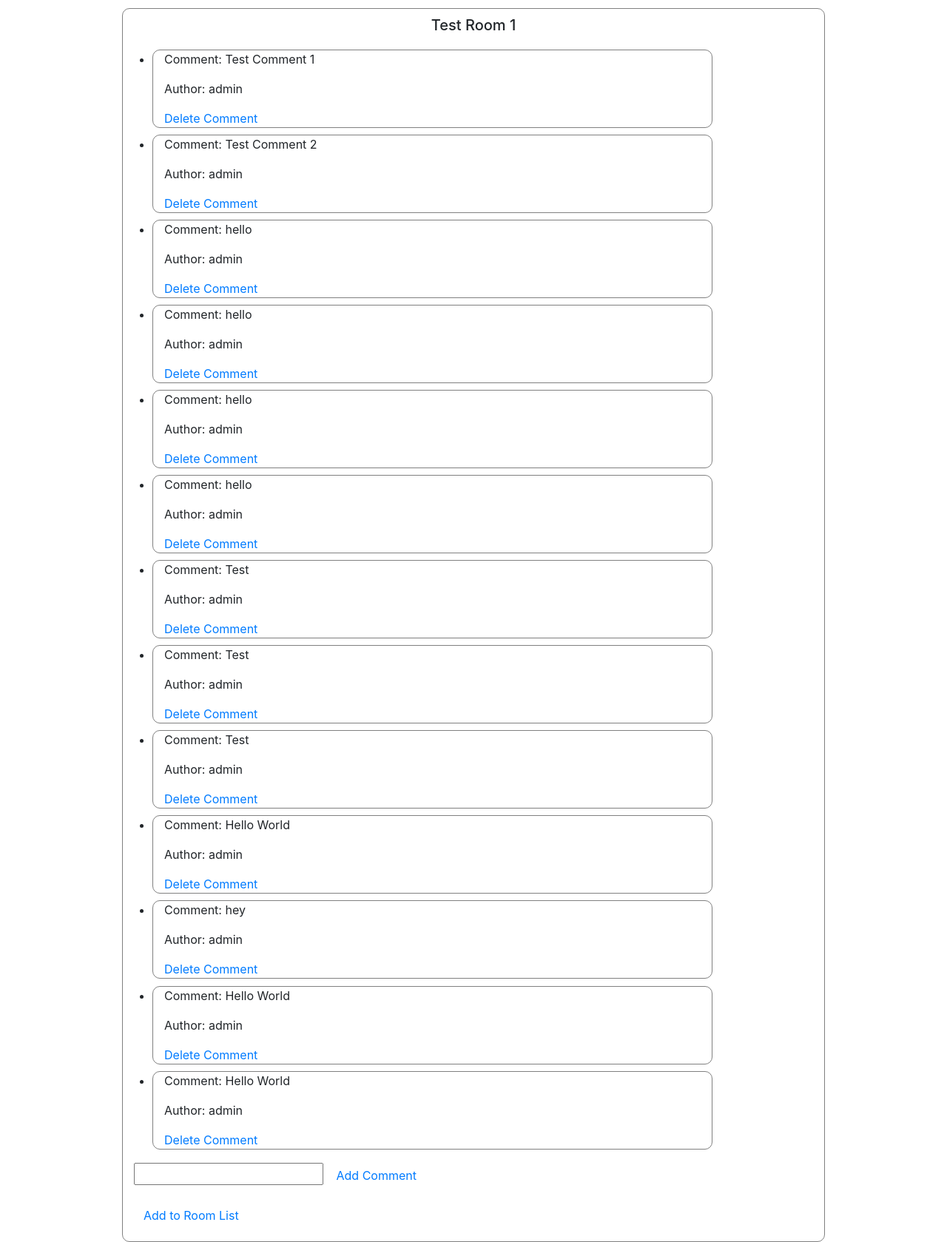
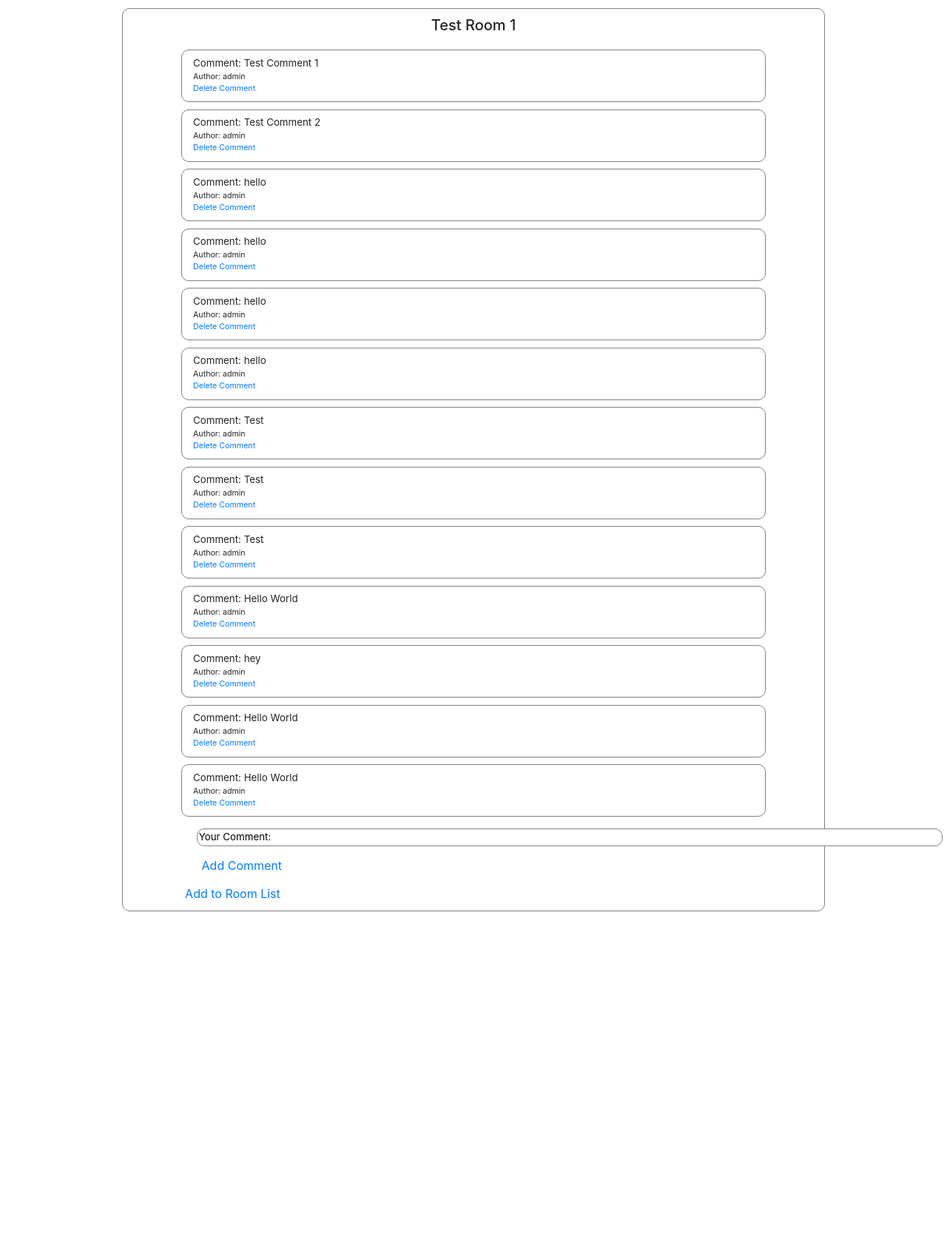
Before and after one commit to CalebCraigo/8-2-1-Chatrooms, a Django app: page /1/ in a window 1280 px wide. Shown: the part 40-1719 px from the top of the page at 74% size. After the commit the page ends 1272 px from the top, so only its background shows below. Run offline with Django 3.2, Linux system fonts and the light colour scheme; a user stored in the database is signed in; data comes from the database, SQL or seed files in the repository; some libraries are stand-ins or nearby versions.

Commit message:
updated chatroom styles

```diff
--- a/rooms/static/rooms/base.css
+++ b/rooms/static/rooms/base.css
@@ -28,8 +28,54 @@ body {
   margin-top: 1%;
 }
 
+.chat_list{
+  padding-left: 0;
+}
+
 .chat_bubble {
   border: solid .5px grey;
   margin-top: 1%;
   border-radius: 10px;
+  padding-bottom: 1%;
+  list-style-type: none;
 }
+
+.comment {
+  margin-top: 1%;
+  margin-bottom: 0;
+  font-size: 10pt;
+}
+
+.author {
+  font-size: 8pt;
+  margin-bottom: 0;
+}
+
+.delete_comment {
+  padding-bottom: 1%;
+  margin-bottom: 0%;
+  font-size: 8pt;
+}
+
+.add_comment_form{
+  margin: 0;
+}
+
+.add_comment {
+  margin-top: 2%;
+  margin-left: 26%;
+}
+
+.comment_box {
+  width: 280%;
+  margin-left: 27.7%;
+  border-radius: 10px;
+  border: solid .5px grey;
+  font-size: 10pt;
+  /* padding-left: 4%; */
+}
+
+.add_room_btn {
+  margin-left: 7.5%;
+  padding-bottom: 1% !important;
+}
--- a/rooms/templates/rooms/room_detail.html
+++ b/rooms/templates/rooms/room_detail.html
@@ -7,33 +7,37 @@
         <h5 class="card-title">{{room.name}}</h5>
       </div>
 
-      <ul class='row'>
+      <ul class='chat_list row justify-content-center'>
       {% for comment in room.comment_set.all %}
 
       <li class='chat_bubble col-md-10'>
-        <p>Comment: {{comment.text}}</p>
-        <p>Author: {{comment.author}}</p>
+        <p class='comment'>Comment: {{comment.text}}</p>
+        <p class='author'>Author: {{comment.author}}</p>
         {% if user.id == comment.author.id %}
-        <a href="{% url 'rooms:delete' comment.id %}">Delete Comment</a
+        <a class='delete_comment' href="{% url 'rooms:delete' comment.id %}">Delete Comment</a
         {% endif %}
       </li>
 
       {% endfor %}
       </ul>
+      <section class='row'>
         {% if not request.user.is_authenticated %}
         <p>Log In to get in on the discussion or to add this room to your "My Rooms" list!</p>
         <a href="{% url 'accounts:login' %}">Login</a>
         {% else %}
-      <form method='post'action='{% url "rooms:create_comment" room.id %}'>
+        <form class='add_comment_form' method='post'action='{% url "rooms:create_comment" room.id %}'>
           {% csrf_token %}
-        <input type="text" name='text'>
-        <button class='btn btn-link'>Add Comment</button>
+          <input class='comment_box' type="text" name='text' value='Your Comment: '>
+          <button class='add_comment btn btn-link'>Add Comment</button>
         </form>
+        </section>
+        <section class='row'
         <form method='post'action='{% url "rooms:user_add_rooms" room.id %}'>
           {% csrf_token %}
-        <button class='btn btn-link'>Add to Room List</button>
+          <button class='add_room_btn btn btn-link'>Add to Room List</button>
         </form>
         {% endif %}
+      </section>
     </div>
 </div>
 {% endblock content %}
```
Lines whose indentation alone changed are shown as unchanged.
